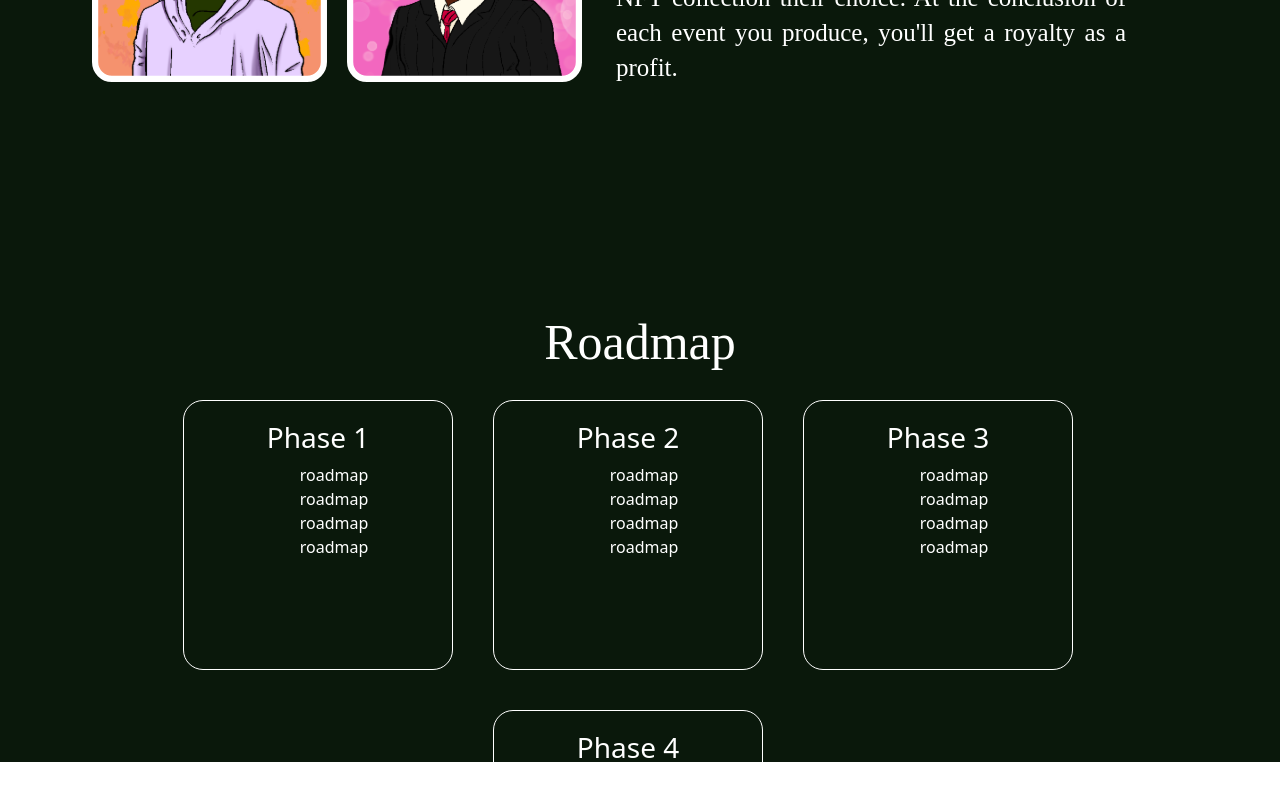
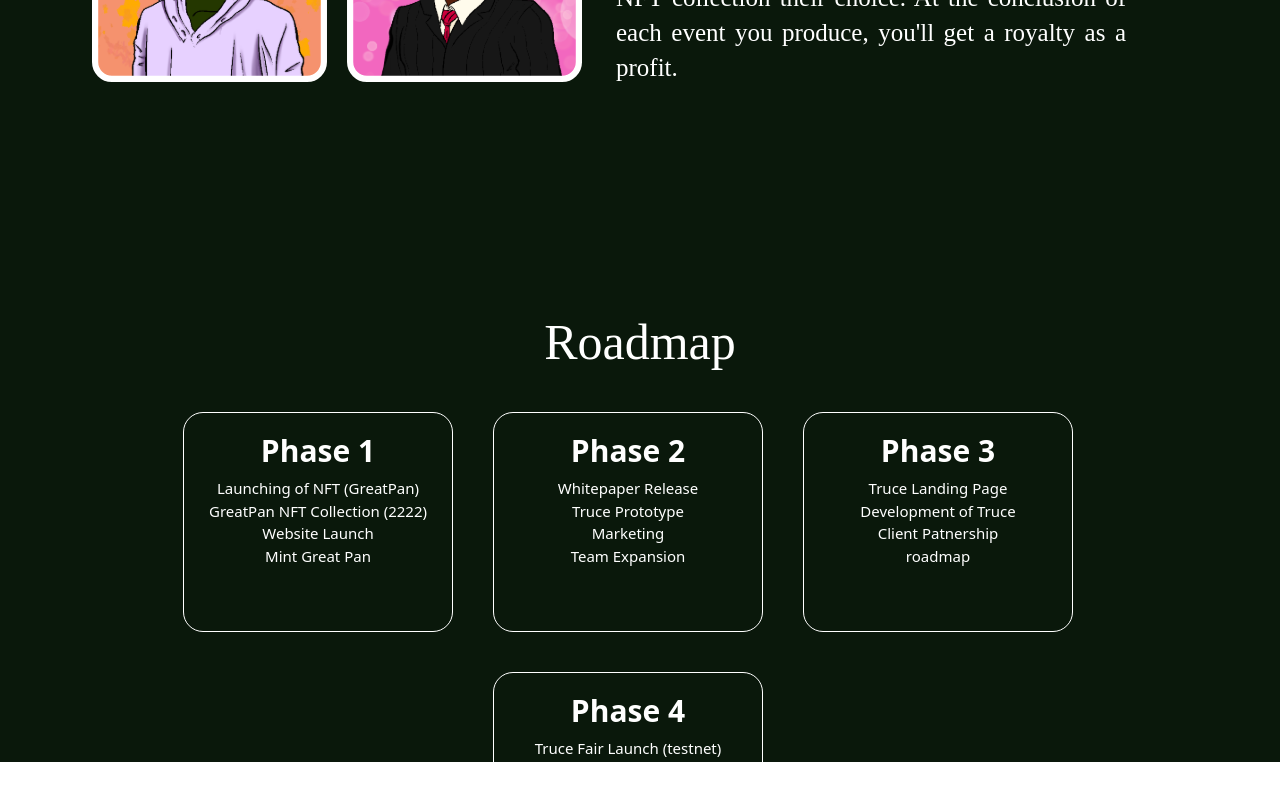
Before and after one commit to OxBryte/greatpan, a React (Create React App) app: page / in a window 1280 px wide. Shown: the part 1338-2138 px from the top of the page. Built offline with nearby package versions, Linux system fonts and the light colour scheme.

Commit message:
roadmap update

```diff
--- a/src/components/roadmap.js
+++ b/src/components/roadmap.js
@@ -11,41 +11,42 @@ function Roadmap() {
                 <div className='col-12'>
                     <h1>Roadmap</h1>
                 </div>
+                {/* <div className='line'></div> */}
                 <div className='row col-12 roadmap-content'>
                     <div className='roadmap-item col-3'>
                         <h3>Phase 1</h3>
                         <ul>
-                            <li>roadmap</li>
-                            <li>roadmap</li>
-                            <li>roadmap</li>
-                            <li>roadmap</li>
+                            <li>Launching of NFT (GreatPan)</li>
+                            <li>GreatPan NFT Collection (2222)</li>
+                            <li>Website Launch</li>
+                            <li>Mint Great Pan</li>
                         </ul>
                     </div>
                     <div className='roadmap-item col-3'>
                         <h3>Phase 2</h3>
                         <ul>
-                            <li>roadmap</li>
-                            <li>roadmap</li>
-                            <li>roadmap</li>
-                            <li>roadmap</li>
+                            <li>Whitepaper Release</li>
+                            <li>Truce Prototype</li>
+                            <li>Marketing</li>
+                            <li>Team Expansion</li>
                         </ul>
                     </div>
                     <div className='roadmap-item col-3'>
                         <h3>Phase 3</h3>
                         <ul>
-                            <li>roadmap</li>
-                            <li>roadmap</li>
-                            <li>roadmap</li>
+                            <li>Truce Landing Page</li>
+                            <li>Development of Truce</li>
+                            <li>Client Patnership</li>
                             <li>roadmap</li>
                         </ul>
                     </div>
                     <div className='roadmap-item col-3'>
                         <h3>Phase 4</h3>
                         <ul>
-                            <li>roadmap</li>
-                            <li>roadmap</li>
-                            <li>roadmap</li>
-                            <li>roadmap</li>
+                            <li>Truce Fair Launch (testnet)</li>
+                            <li>Fixing Bugs (errors)</li>
+                            <li>Truce Fair Launch (Beta-testnet)</li>
+                            <li>Truce Launch</li>
                         </ul>
                     </div>
                 </div>
--- a/src/styles/roadmap.css
+++ b/src/styles/roadmap.css
@@ -10,7 +10,17 @@
     font-family: 'Piedra';
     text-align: center;
     font-size: 50px;
+    margin-bottom: 20px;
 }
+
+/* .line {
+    height: 5px;
+    display: flex;
+    align-items: center;
+    margin: 20px;
+    background-color: #ffffff;
+    border-radius: 20px;
+} */
 
 .roadmap-content {
     display: flex;
@@ -20,7 +30,7 @@
 
 .roadmap-item {
     width: 270px;
-    height: 270px;
+    height: 220px;
     border: #ffffff 1px solid;
     border-radius: 20px;
     padding: 20px;
@@ -29,7 +39,18 @@
     align-items: center;
     text-align: center;
 }
+.roadmap-item h3 {
+    font-size: 30px;
+    font-weight: 700;
+}
 
 .roadmap-item li {
     list-style: none;
+    text-align: center;
+    font-size: 15px;
+    font-weight: 300;
 }
+
+.roadmap-item ul {
+    padding: 0%;
+}
```
